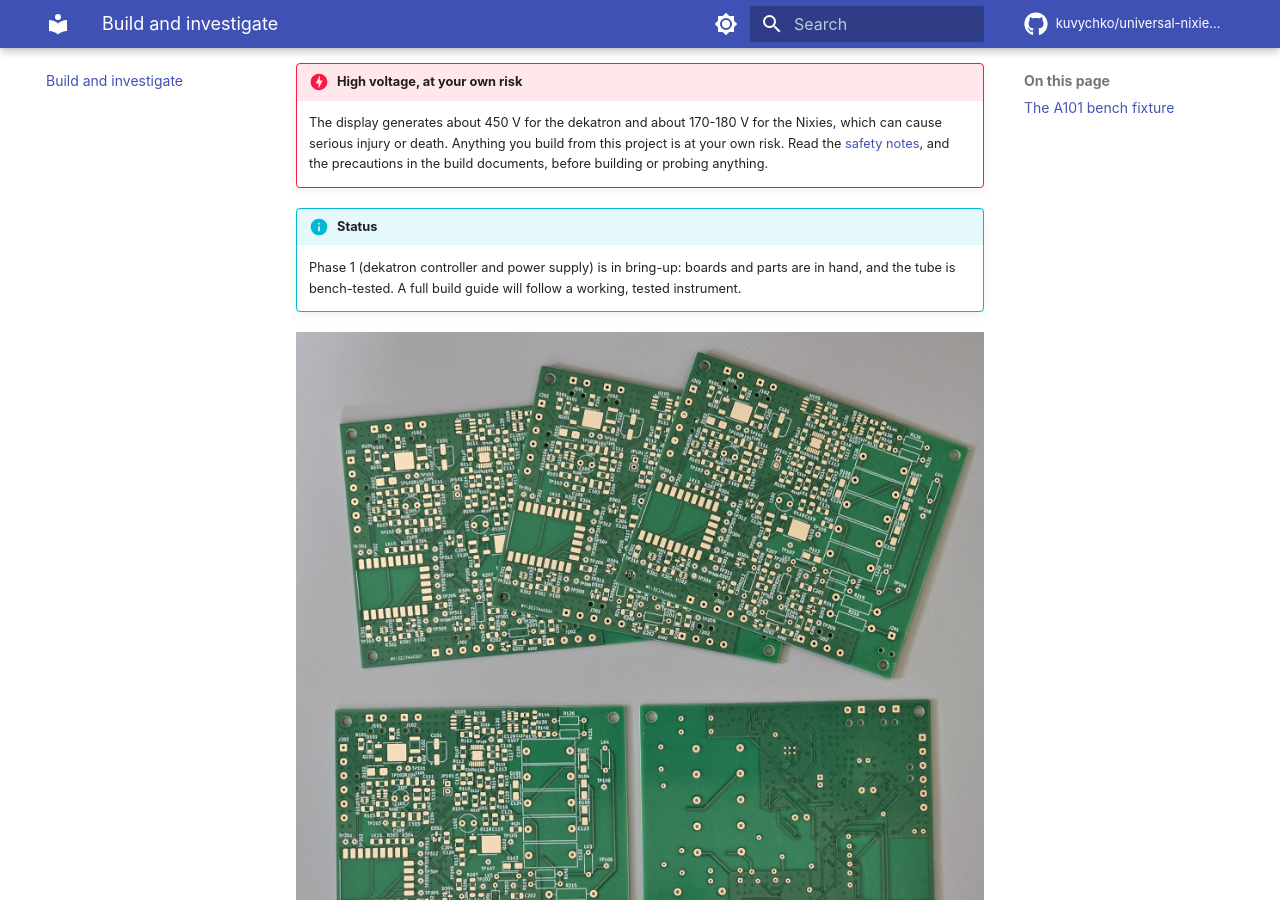
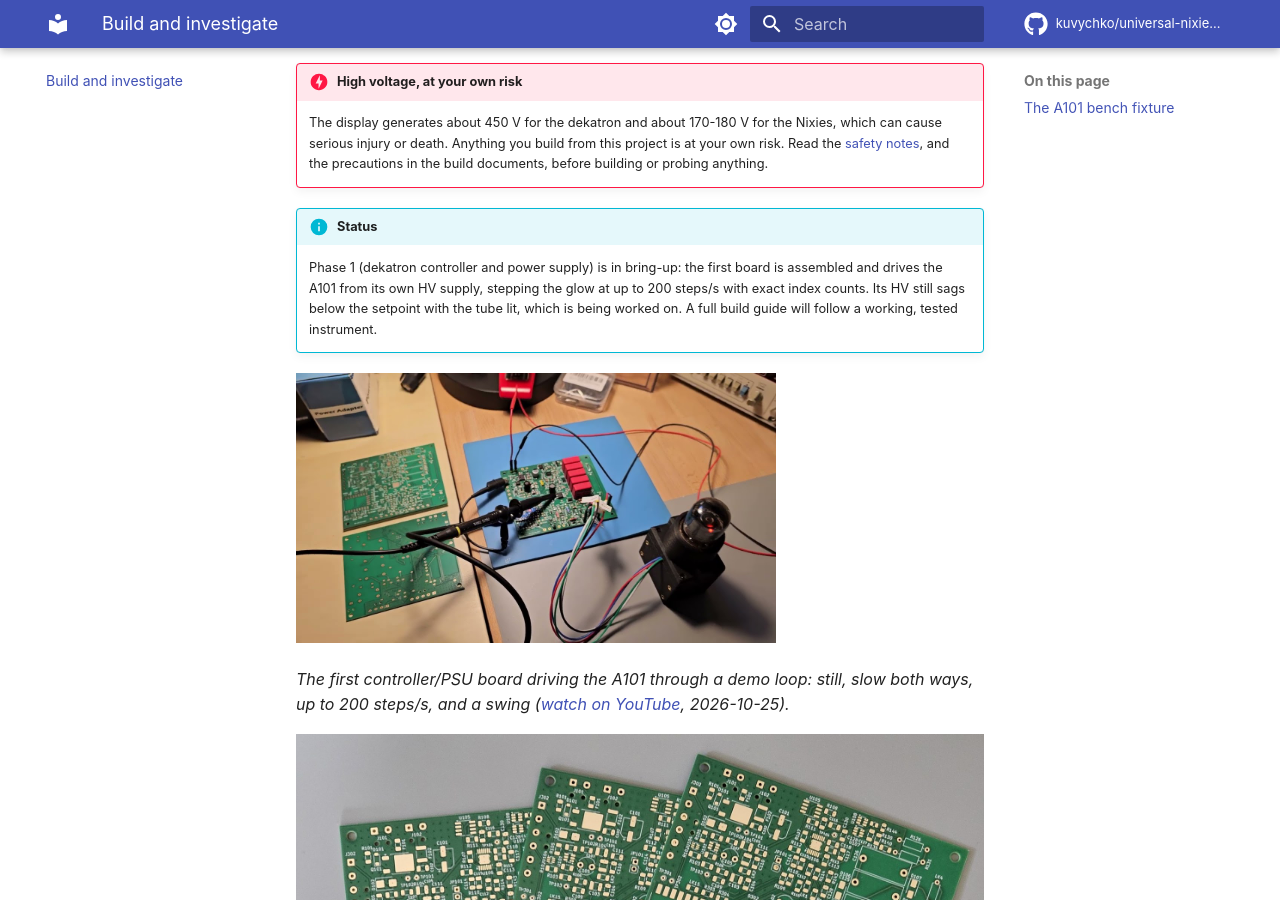
Before and after one commit to kuvychko/universal-nixie-display, an MkDocs documentation site: the page built from website/build.md, in a window 1280 px wide and 900 px high, scrolled down 4054 px. Built offline with MkDocs 1.6.1 and Material for MkDocs 9.7.7, drawn with Linux system fonts in a browser that asks for light colours; comment, search, counter and statistics services are not loaded.

Commit message:
Add the board 1 demo video to the README and site
The A101 running from the first assembled controller/PSU board
(2026-10-25): still, slow both ways, up to 200 steps/s, a swing.

Co-Authored-By: Claude Opus 5.5 <noreply@anthropic.com>

```diff
--- a/website/build.md
+++ b/website/build.md
@@ -67,9 +67,15 @@ opened to show the perf board.*
     or probing anything.
 
 !!! info "Status"
-    Phase 1 (dekatron controller and power supply) is in bring-up: boards and parts are
-    in hand, and the tube is bench-tested. A full build guide will follow a working, tested
-    instrument.
+    Phase 1 (dekatron controller and power supply) is in bring-up: the first board is assembled
+    and drives the A101 from its own HV supply, stepping the glow at up to 200 steps/s with exact
+    index counts. Its HV still sags below the setpoint with the tube lit, which is being worked on.
+    A full build guide will follow a working, tested instrument.
+
+[![Still from the video: the assembled controller/PSU board on a blue mat with scope probes attached, wired to the A101 in its socket housing, the glow lit; two bare boards lie alongside](assets/dekatron-board-video-still.jpg){ width="480" }](https://youtu.be/51U_WKXrzoA)
+
+*The first controller/PSU board driving the A101 through a demo loop: still, slow both ways,
+up to 200 steps/s, and a swing ([watch on YouTube](https://youtu.be/51U_WKXrzoA), 2026-10-25).*
 
 ![The five bare dekatron controller/PSU boards: four top side up and one bottom side up](assets/dekatron-pcbs.jpg)
 
```
Also changed, not shown: README.md (+20 -2 lines), website/index.md (+3 -1 lines), website/assets/dekatron-board-video-still.jpg (added).
